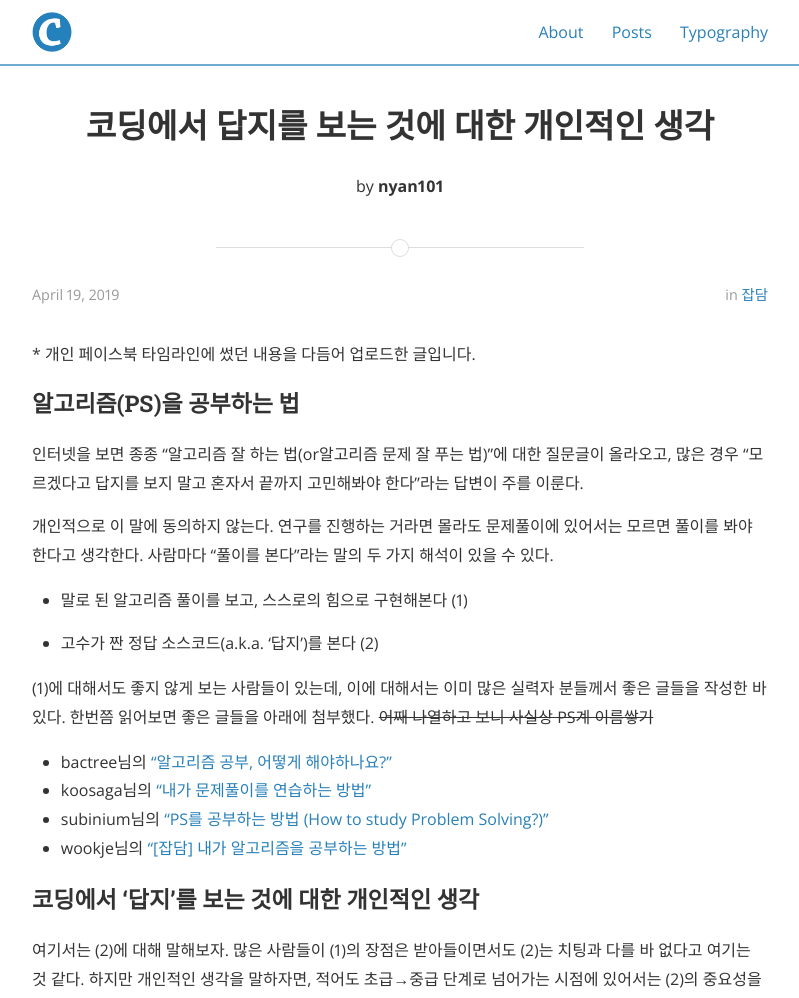
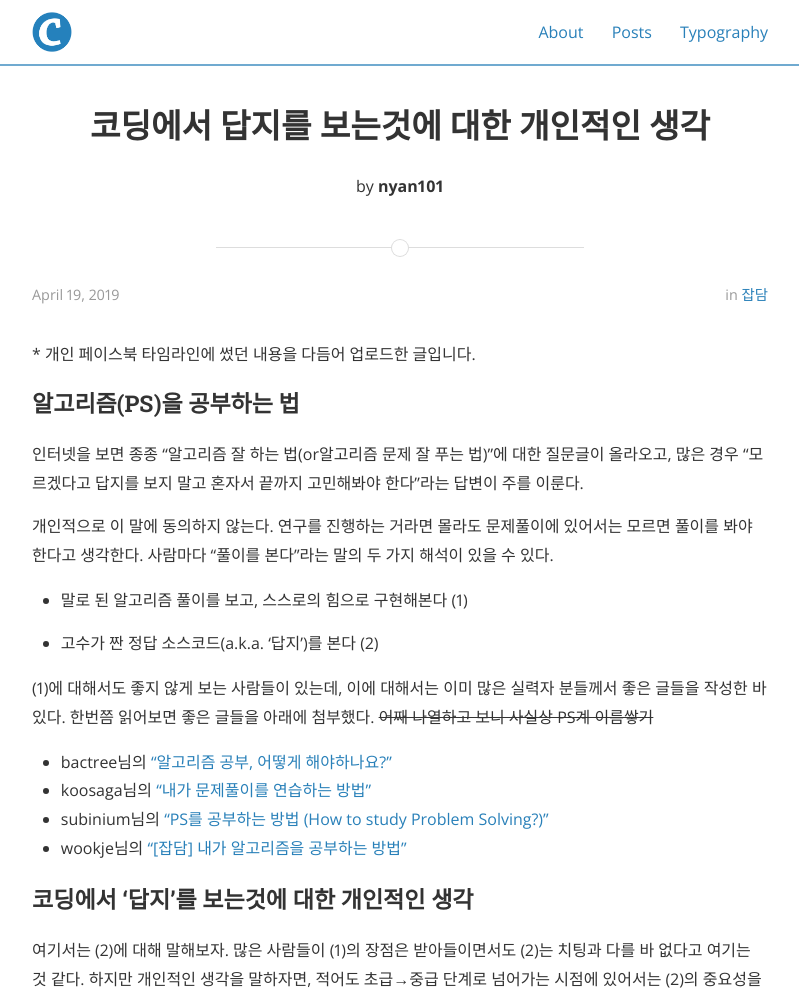
Before and after one commit to nyan101/nyan101.github.io, a Jekyll site: the page built from _posts/2019-04-19-thoughts-on-model-answers-in-coding.md, in a window 1280 px wide and 1400 px high. Shown: the top 998 px of the window, without its empty margins (240-1039 px from the left). Built offline with Jekyll 4.4.1, drawn with Linux system fonts in a browser that asks for light colours; nearby versions of some CDN libraries; formulas are drawn with MathJax 3; comment, search, counter and statistics services are not loaded.

```diff
--- a/_posts/2019-04-19-thoughts-on-model-answers-in-coding.md
+++ b/_posts/2019-04-19-thoughts-on-model-answers-in-coding.md
@@ -1,6 +1,6 @@
 ---
 layout: post
-title:  "코딩에서 답지를 보는 것에 대한 개인적인 생각"
+title:  "코딩에서 답지를 보는것에 대한 개인적인 생각"
 date:   2019-04-19 12:34:51
 author: nyan101
 categories: 잡담
@@ -31,7 +31,7 @@ use_math: true
 
 
 
-### 코딩에서 '답지'를 보는 것에 대한 개인적인 생각
+### 코딩에서 '답지'를 보는것에 대한 개인적인 생각
 
 여기서는 (2)에 대해 말해보자. 많은 사람들이 (1)의 장점은 받아들이면서도 (2)는 치팅과 다를 바 없다고 여기는 것 같다. 하지만 개인적인 생각을 말하자면, 적어도 초급→중급 단계로 넘어가는 시점에 있어서는 (2)의 중요성을 무시할 수 없다. 학부 수업에서 다루는 기초적인 자료구조(스택, 큐, 힙)를 통해 알아보자.
 
```
